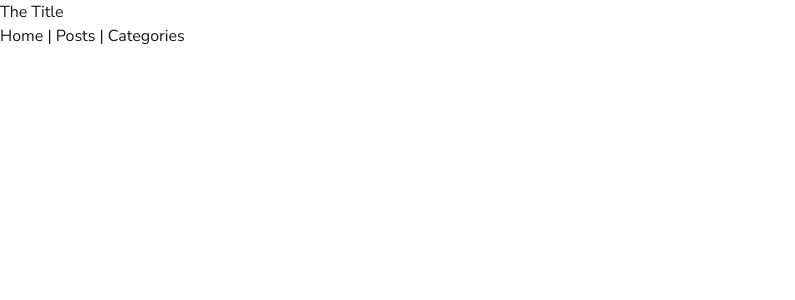
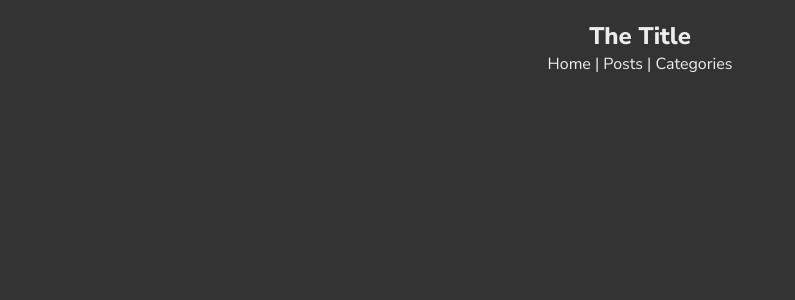
Before and after one commit to az-m/week08-assignment, a Next.js app: page / in a window 1280 px wide. Shown: the top 300 px of the page, without its empty margins (0-795 px from the left). Built offline with nearby package versions, Linux system fonts and the light colour scheme.

Commit message:
ui: styled individual post page

```diff
--- a/src/app/globals.css
+++ b/src/app/globals.css
@@ -1,26 +1,36 @@
 @import "tailwindcss";
 
 :root {
-  --background: #ffffff;
+  --background: #333333;
   --foreground: #171717;
-}
-
-@theme inline {
-  --color-background: var(--background);
-  --color-foreground: var(--foreground);
-  --font-sans: var(--font-nunito-sans);
+  --foreground-reverse: #ededed;
+  --content-panel: #ffffff;
+  --content-border: #dedede;
+  --form-input: #f2f2f2;
 }
 
 @media (prefers-color-scheme: dark) {
   :root {
     --background: #0a0a0a;
     --foreground: #ededed;
+    --foreground-reverse: #ededed;
+    --content-panel: #1a1a1a;
+    --content-border: #383838;
+    --form-input: #262626;
   }
+}
+
+@theme {
+  --color-background: var(--background);
+  --color-foreground: var(--foreground);
+  --color-foreground-reverse: var(--foreground-reverse);
+  --color-content-panel: var(--content-panel);
+  --color-content-border: var(--content-border);
+  --color-form-input: var(--form-input);
 }
 
 body {
   background: var(--background);
   color: var(--foreground);
   font-family: var(--font-nunito-sans);
-  font-weight: 400;
 }
--- a/src/app/post/[id]/page.js
+++ b/src/app/post/[id]/page.js
@@ -7,20 +7,22 @@ export default async function Post({ params }) {
 
   const post = (
     await db.query(
-      `SELECT posts.id, posts.title, posts.content, categories.name AS category FROM posts JOIN categories ON category_id = categories.id WHERE posts.id = $1`,
+      `SELECT posts.id, posts.title, posts.content, posts.posted_at, categories.name AS category FROM posts JOIN categories ON category_id = categories.id WHERE posts.id = $1`,
       [slug.id]
     )
   ).rows[0];
 
   return (
-    <>
+    <section className="flex flex-col justify-self-center gap-2 max-w-xl bg-content-panel mt-10 md:rounded-md">
       <div>
-        <h2>Post {post.id}</h2>
-        <h3>{post.title}</h3>
-        <p>{post.content}</p>
+        <p className="p-2 border-b border-content-border opacity-80">
+          {post.posted_at.toDateString()}
+        </p>
+        <h2 className="font-bold pt-2 pl-4 pr-4 text-lg">{post.title}</h2>
+        <p className="p-4">{post.content}</p>
       </div>
       <AddCommentForm postID={post.id} />
       <Comments postID={post.id} />
-    </>
+    </section>
   );
 }
--- a/src/components/AddCommentForm.jsx
+++ b/src/components/AddCommentForm.jsx
@@ -19,8 +19,12 @@ export default function AddCommentForm({ postID }) {
   }
   return (
     <>
-      <form action={handleSaveComment}>
-        <fieldset>
+      <form
+        action={handleSaveComment}
+        className="pt-3 pl-4 pr-4 pb-3 border-t border-b border-content-border"
+      >
+        <fieldset className="flex flex-col">
+          <span>
             <label htmlFor="name">Name:</label>
             <input
               type="text"
@@ -28,15 +32,24 @@ export default function AddCommentForm({ postID }) {
               id="name"
               placeholder="required"
               required
+              className="bg-form-input rounded-sm ml-2 p-1"
             />
+          </span>
           <label htmlFor="content">Your comment:</label>
           <textarea
             name="content"
             id="content"
+            rows="4"
             placeholder="required"
             required
+            className="bg-form-input rounded-sm mb-2 p-1"
           />
-          <button type="submit">Submit</button>
+          <button
+            type="submit"
+            className="border border-sky-500 active:bg-sky-600"
+          >
+            Submit
+          </button>
         </fieldset>
       </form>
     </>
--- a/src/components/Comments.jsx
+++ b/src/components/Comments.jsx
@@ -3,17 +3,23 @@ import { db } from "@/utils/dbconnection";
 export default async function Comments({ postID }) {
   const comments = (
     await db.query(
-      `SELECT comments.id, comments.name, comments.content FROM comments WHERE comments.post_id = $1`,
+      `SELECT comments.id, comments.name, comments.content, comments.posted_at FROM comments WHERE comments.post_id = $1`,
       [postID]
     )
   ).rows;
 
   return (
     <div>
-      <ul>
+      <ul className="p-4">
         {comments.map((comment) => (
-          <li key={comment.id}>
-            {comment.name} {comment.content}
+          <li key={comment.id} className="pb-4">
+            <p>
+              <span className="font-semibold">{comment.name}</span>
+              <span className="ml-2 text-sm opacity-80">
+                {comment.posted_at.toLocaleDateString()}
+              </span>
+            </p>
+            <p>{comment.content}</p>
           </li>
         ))}
       </ul>
--- a/src/components/Header.jsx
+++ b/src/components/Header.jsx
@@ -2,11 +2,20 @@ import Link from "next/link";
 
 export default function Header() {
   return (
-    <header>
-      <h1>The Title</h1>
+    <header className="text-foreground-reverse flex flex-col items-center pt-5">
+      <h1 className="text-2xl font-extrabold">The Title</h1>
       <nav>
-        <Link href="/">Home</Link> | <Link href="/posts">Posts</Link> |{" "}
-        <Link href="/categories">Categories</Link>
+        <Link href="/" className="hover:text-sky-500">
+          Home
+        </Link>{" "}
+        |{" "}
+        <Link href="/posts" className="hover:text-sky-500">
+          Posts
+        </Link>{" "}
+        |{" "}
+        <Link href="/categories" className="hover:text-sky-500">
+          Categories
+        </Link>
       </nav>
     </header>
   );
```
Lines whose indentation alone changed are shown as unchanged.
